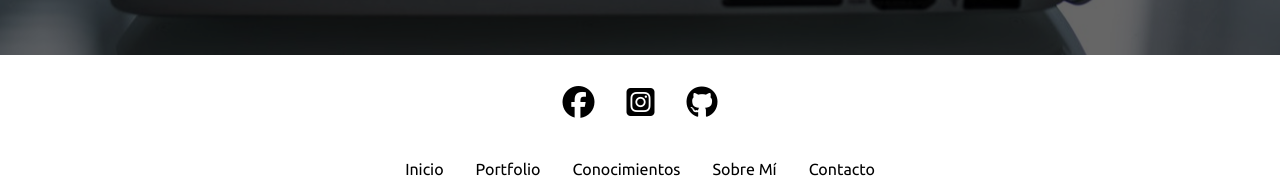
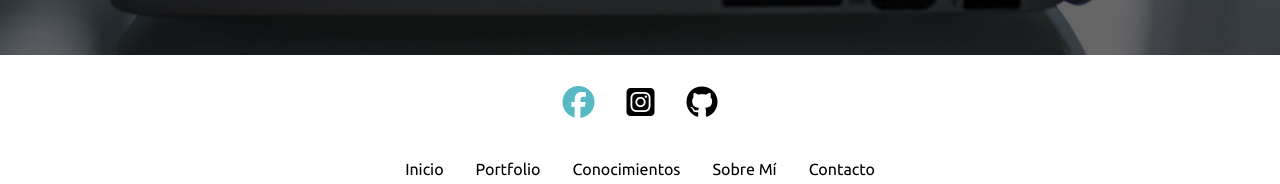
Before and after one commit to fernandasalica/PortfolioReact, a React (Create React App) app: page / in a window 1280 px wide. In both pictures the pointer is over the icon 578 px from the left and 3970 px from the top of the page. Shown: the part 3869-4053 px from the top of the page. Built offline with nearby package versions, Linux system fonts and the light colour scheme.

Commit message:
Cambio hover iconos sociales

```diff
--- a/src/css/style.css
+++ b/src/css/style.css
@@ -60,6 +60,9 @@ body {
 
 .social-color {
   color: black;
+}
+.social-color:hover {
+  color: #57b9c4;
 }
 
 .link {
```
